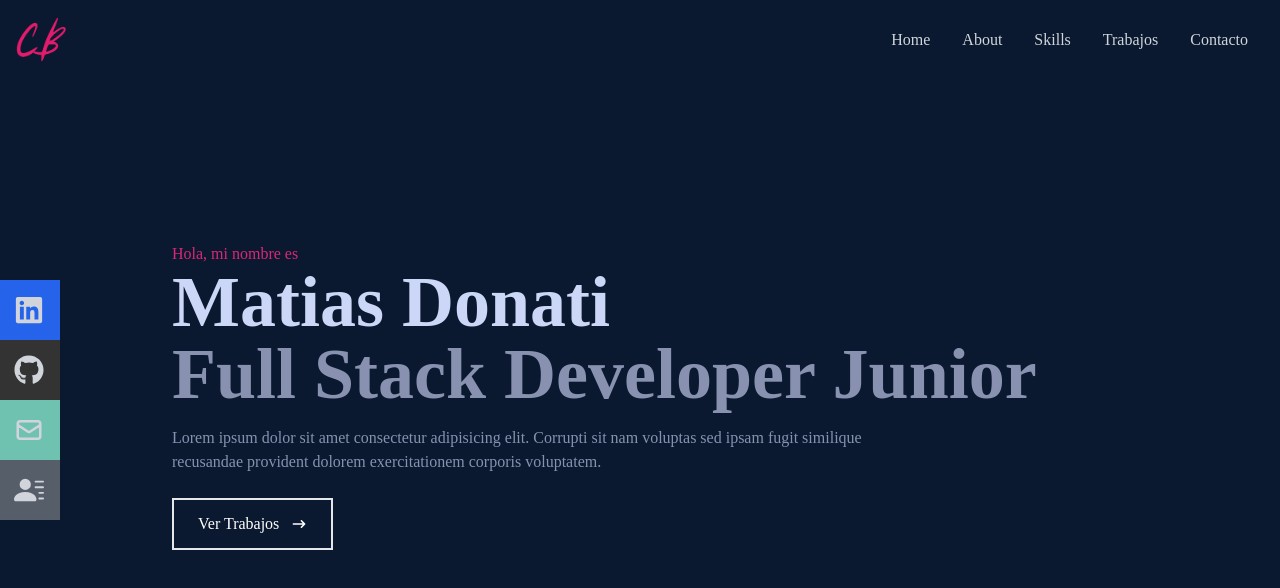
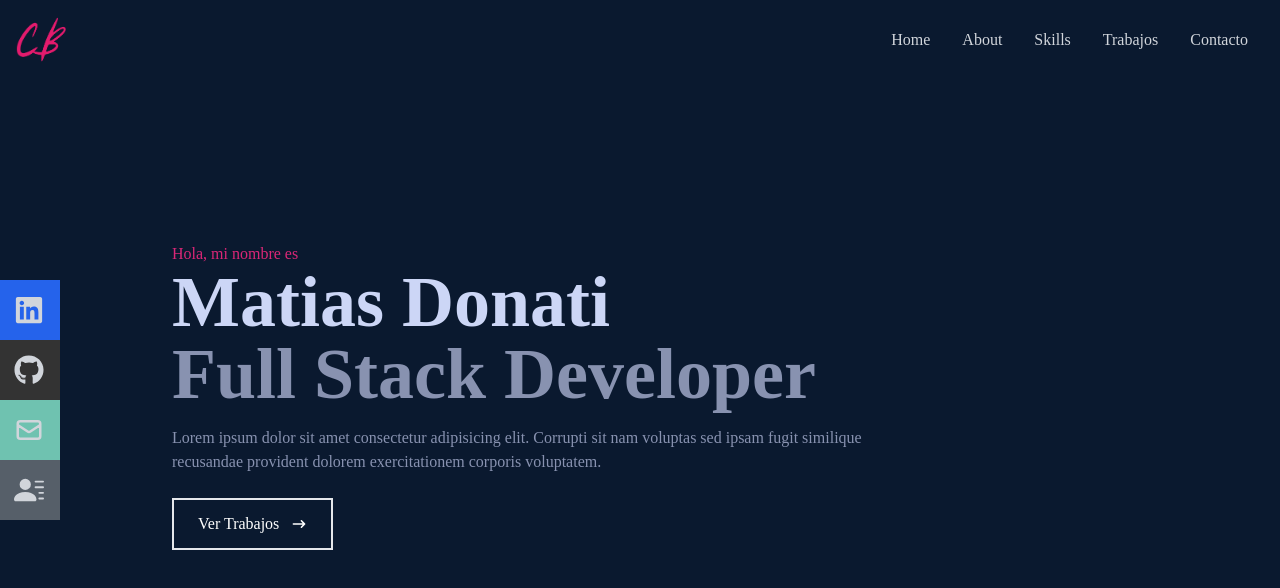
Before and after one commit to MatiasDonati/portfolio, a React (Create React App) app: page / in a window 1280 px wide. Shown: the top 588 px of the page. Built offline with nearby package versions, Linux system fonts and the light colour scheme; the HTML template or start-up script is replaced by a standard one.

Commit message:
correccion

```diff
--- a/src/components/Home.jsx
+++ b/src/components/Home.jsx
@@ -9,7 +9,7 @@ const Home = () => {
       <div className='max-w-[1000px] mx-auto px-8 flex flex-col justify-center h-full'>
         <p className='text-pink-600'>Hola, mi nombre es</p>
         <h1 className='text-4xl sm:text-7xl font-bold text-[#ccd6f6]'>Matias Donati</h1>
-        <h2 className='ext-4xl sm:text-7xl font-bold text-[#8892b0]'>Full Stack Developer Junior</h2>
+        <h2 className='ext-4xl sm:text-7xl font-bold text-[#8892b0]'>Full Stack Developer</h2>
         <p className='text-[#8892b0] py-4 max-w-[700px]'>Lorem ipsum dolor sit amet consectetur adipisicing elit. Corrupti sit nam voluptas sed ipsam fugit similique recusandae provident dolorem exercitationem corporis voluptatem.</p>
         <div>
           <Link to="works" smooth={true} duration={500}>
```
